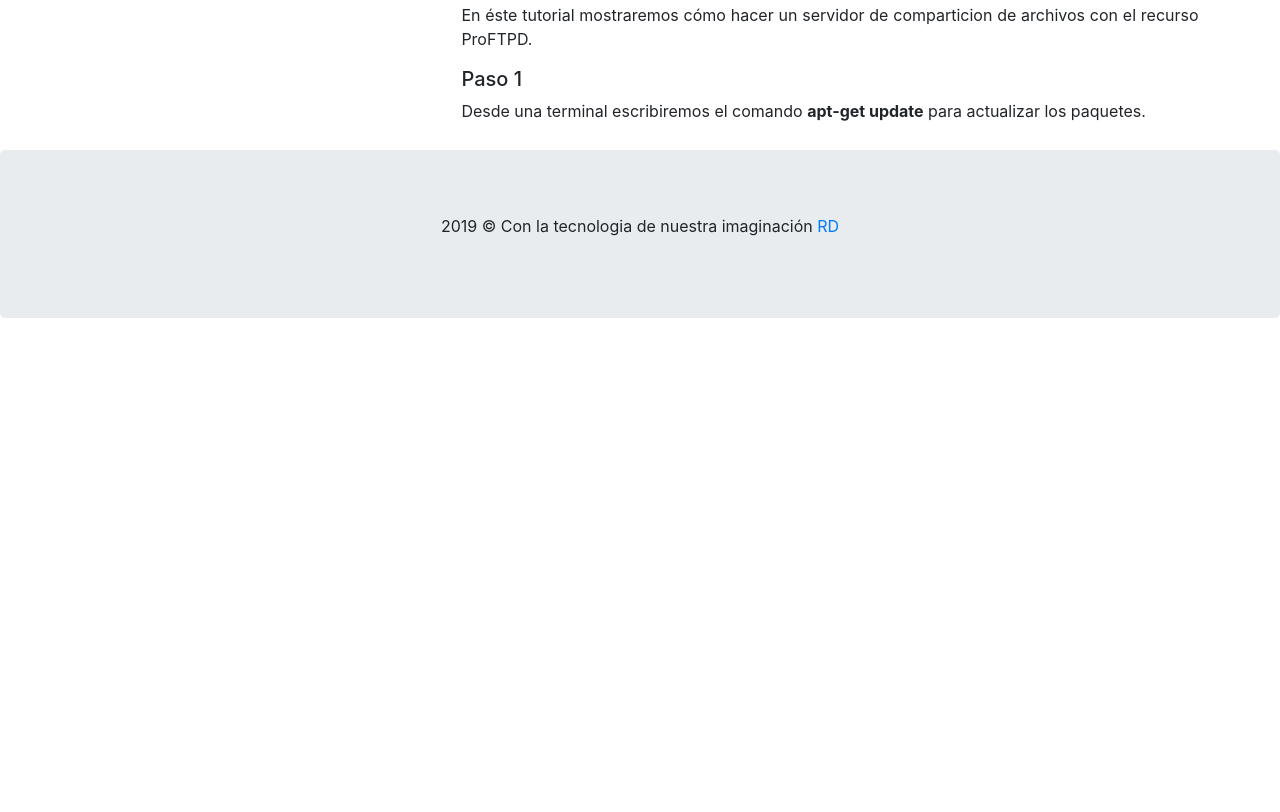
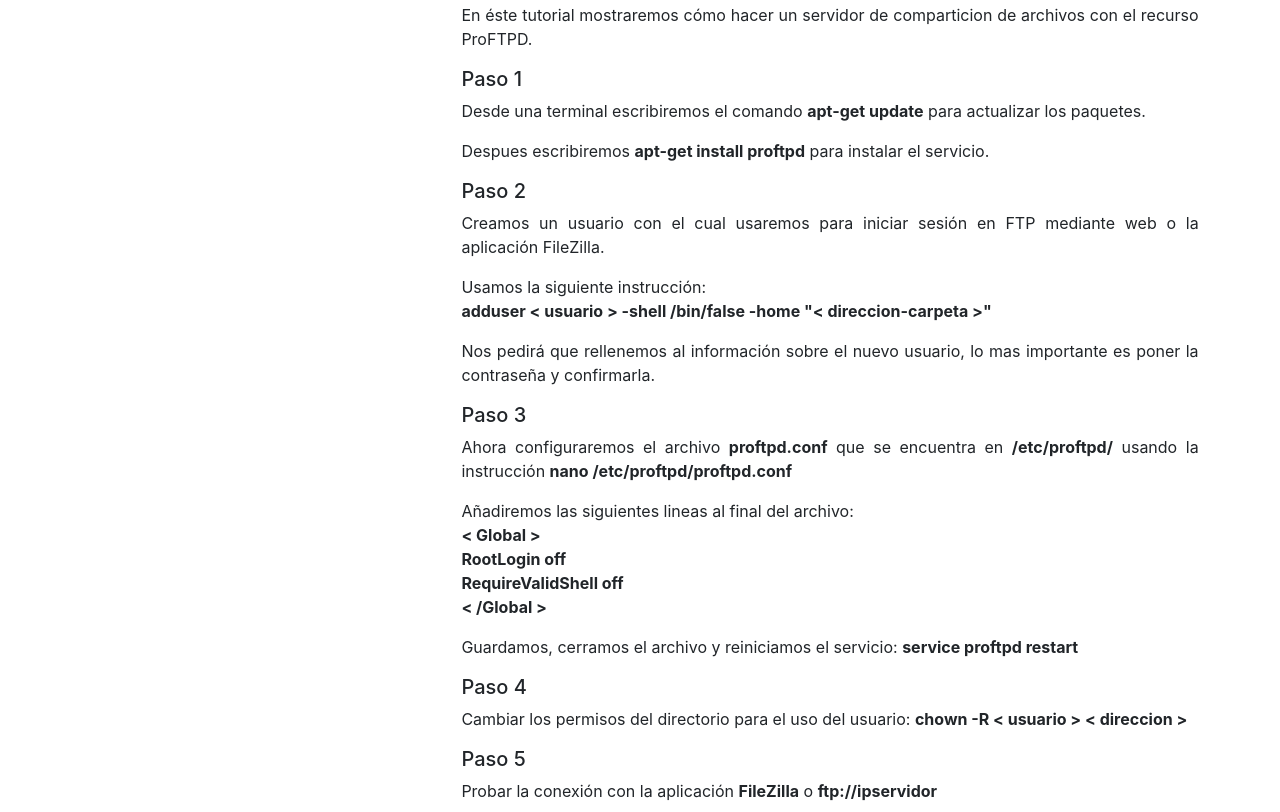
Before and after one commit to IK2DW3/g2wiki2.com, a plain HTML site: page wikia/proftpd.html in a window 1280 px wide. Shown: the part 688-1500 px from the top of the page. Before the commit the page ends 1006 px from the top, so only its background shows below. Drawn offline with nearby package versions, Linux system fonts and the light colour scheme.

Commit message:
Tutorial ftp terminado

```diff
--- a/wikia/proftpd.html
+++ b/wikia/proftpd.html
@@ -83,6 +83,24 @@
         <p>En éste tutorial mostraremos cómo hacer un servidor de comparticion de archivos con el recurso ProFTPD.</p>
         <h5>Paso 1</h5>
         <p>Desde una terminal escribiremos el comando <b>apt-get update</b> para actualizar los paquetes.</p>
+        <p>Despues escribiremos <b>apt-get install proftpd</b> para instalar el servicio.</p>
+        <h5>Paso 2</h5>
+        <p>Creamos un usuario con el cual usaremos para iniciar sesión en FTP mediante web o la aplicación FileZilla.</p>
+        <p>Usamos la siguiente instrucción: <br> <b>adduser < usuario > -shell /bin/false -home "< direccion-carpeta >"</b> </p>
+        <p>Nos pedirá que rellenemos al información sobre el nuevo usuario, lo mas importante es poner la contraseña y confirmarla. </p>
+        <h5>Paso 3</h5>
+        <p>Ahora configuraremos el archivo <b>proftpd.conf</b> que se encuentra en <b>/etc/proftpd/</b> usando la instrucción
+        <b>nano /etc/proftpd/proftpd.conf</b></p>
+        <p>Añadiremos las siguientes lineas al final del archivo: <br>
+          <b>< Global ></b><br>
+          <b>RootLogin off</b><br>
+          <b>RequireValidShell off</b><br>
+          <b>< /Global ></b></p>
+        <p>Guardamos, cerramos el archivo y reiniciamos el servicio: <b>service proftpd restart</b> </p>
+        <h5>Paso 4</h5>
+        <p>Cambiar los permisos del directorio para el uso del usuario: <b>chown -R < usuario > < direccion > </b></p>
+        <h5>Paso 5</h5>
+        <p>Probar la conexión con la aplicación <b>FileZilla</b> o <b>ftp://ipservidor</b></p>
       </div>
     </div>
   </div>
```
Also changed, not shown: index.html (+0 -1 lines), img/proftpd/intro.PNG (added).
